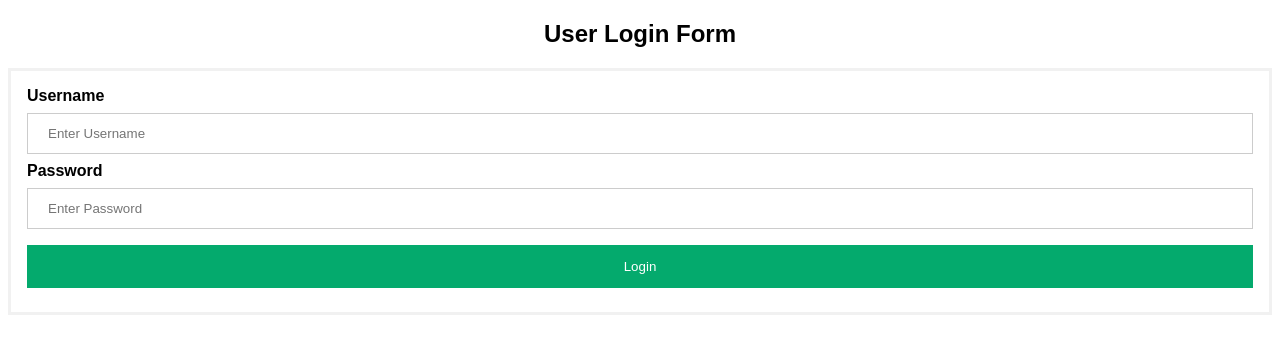
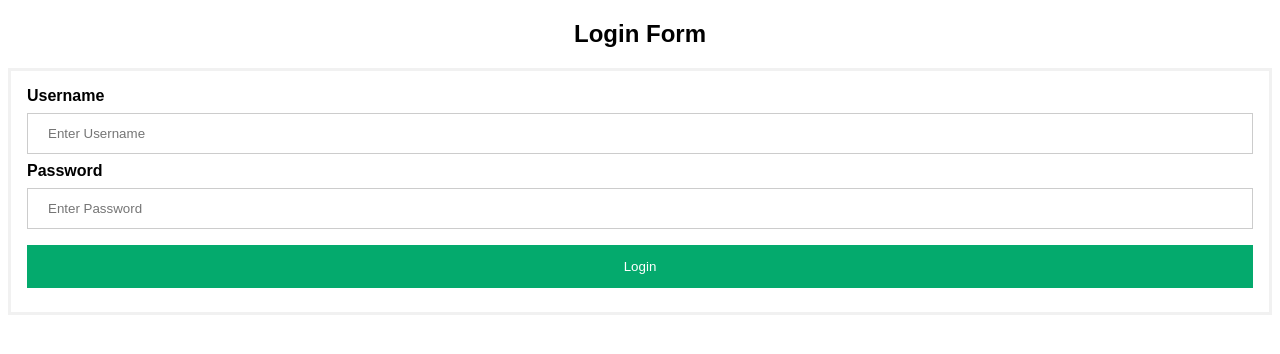
Before and after one commit to suhanashamz/static-webaws, a plain HTML site: page public/index.html in a window 1280 px wide. Drawn offline with Linux system fonts and the light colour scheme.

Commit message:
Update index.html

```diff
--- a/public/index.html
+++ b/public/index.html
@@ -64,7 +64,7 @@ span.psw {
 <body>
 
 
-<h2  align ="center">User Login Form</h2>
+<h2  align ="center"> Login Form</h2>
 
 <form  method="post" action="connect.php">
 
```
